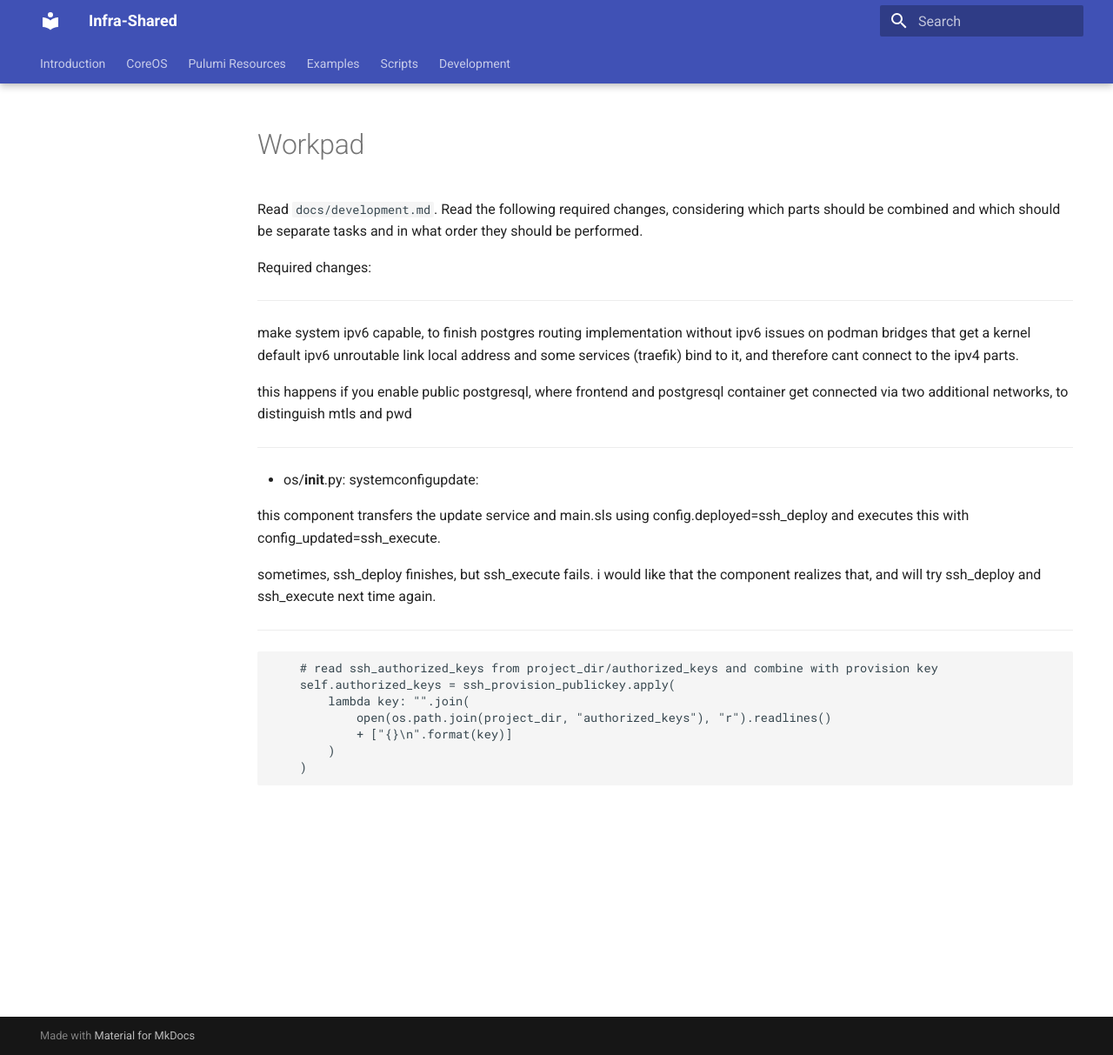
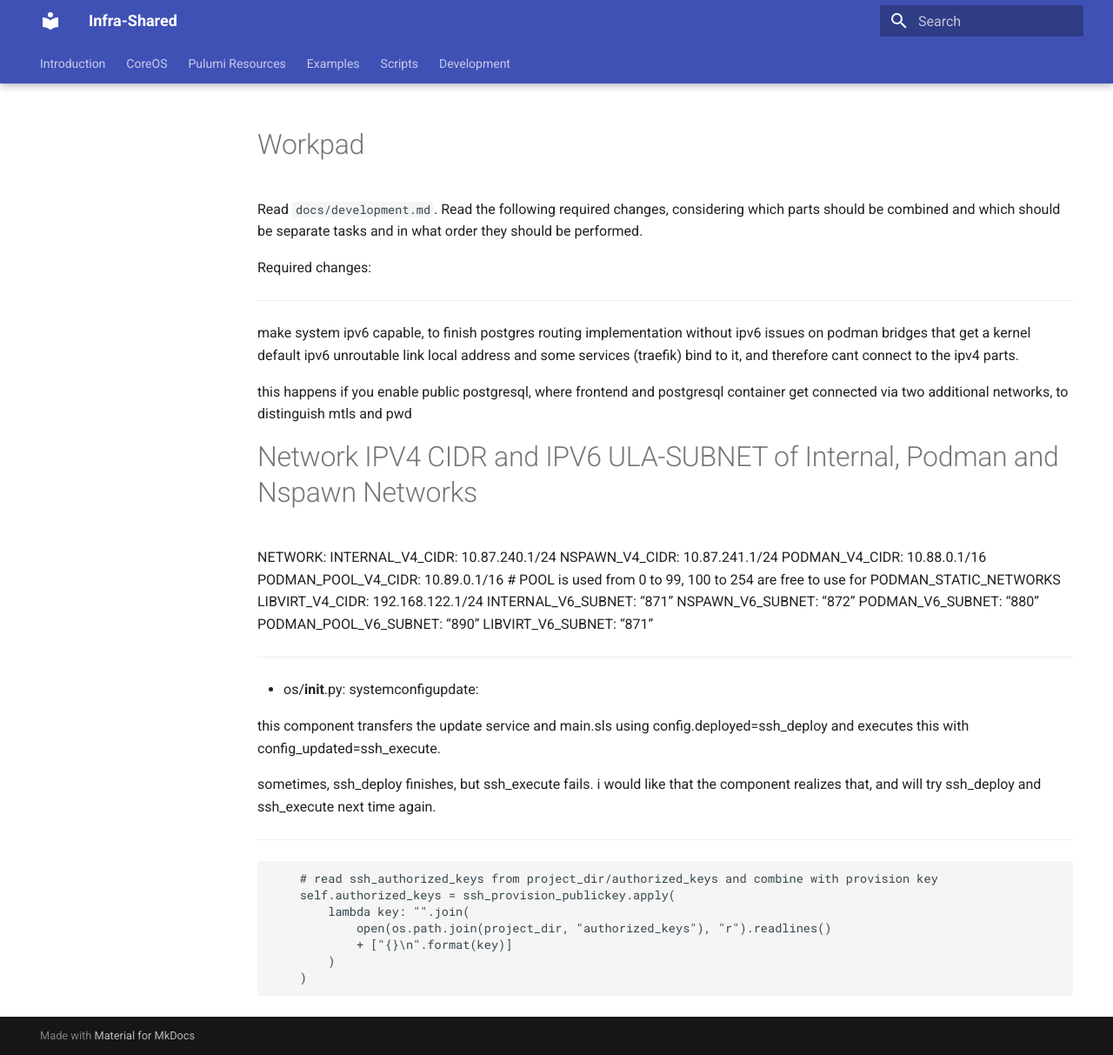
Before and after one commit to wuxxin/infra-shared, an MkDocs documentation site: the page built from docs/workpad.md, in a window 1280 px wide and 1213 px high. Shown: the whole window at 87% size. Built offline with MkDocs 1.6.1 and Material for MkDocs 9.7.7, drawn with Linux system fonts in a browser that asks for light colours.

Commit message:
Update workpad.md

```diff
--- a/docs/workpad.md
+++ b/docs/workpad.md
@@ -11,8 +11,22 @@ make system ipv6 capable, to finish postgres routing implementation without ipv6
 
 this happens if you enable public postgresql, where frontend and postgresql container get connected via two additional networks, to distinguish mtls and pwd
 
+# Network IPV4 CIDR and IPV6 ULA-SUBNET of Internal, Podman and Nspawn Networks
+NETWORK:
+  INTERNAL_V4_CIDR: 10.87.240.1/24
+  NSPAWN_V4_CIDR: 10.87.241.1/24
+  PODMAN_V4_CIDR: 10.88.0.1/16
+  PODMAN_POOL_V4_CIDR: 10.89.0.1/16
+  # POOL is used from 0 to 99, 100 to 254 are free to use for PODMAN_STATIC_NETWORKS
+  LIBVIRT_V4_CIDR: 192.168.122.1/24
+  INTERNAL_V6_SUBNET: "871"
+  NSPAWN_V6_SUBNET: "872"
+  PODMAN_V6_SUBNET: "880"
+  PODMAN_POOL_V6_SUBNET: "890"
+  LIBVIRT_V6_SUBNET: "871"
 
 ---
+
 
 - os/__init__.py: systemconfigupdate:
 
```
